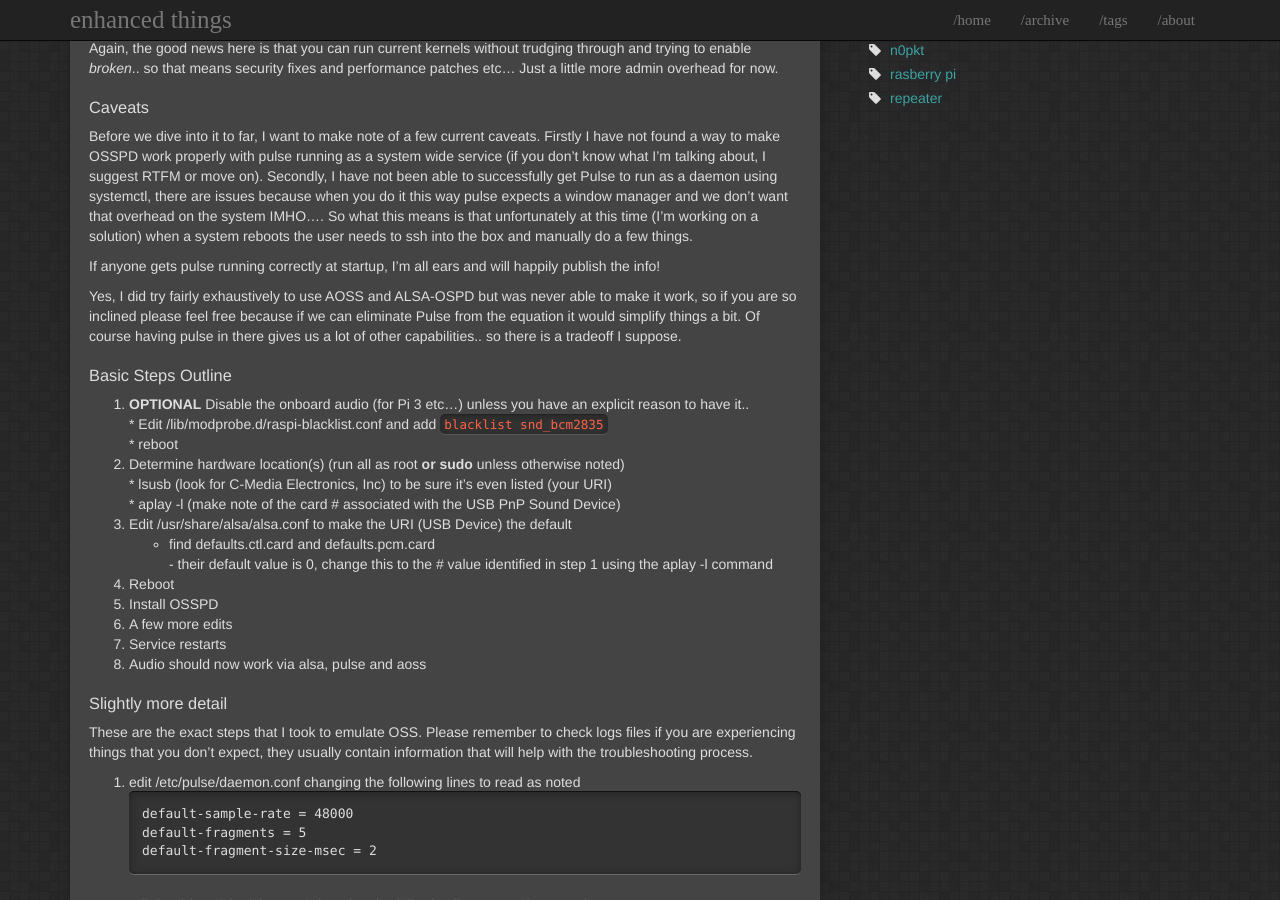
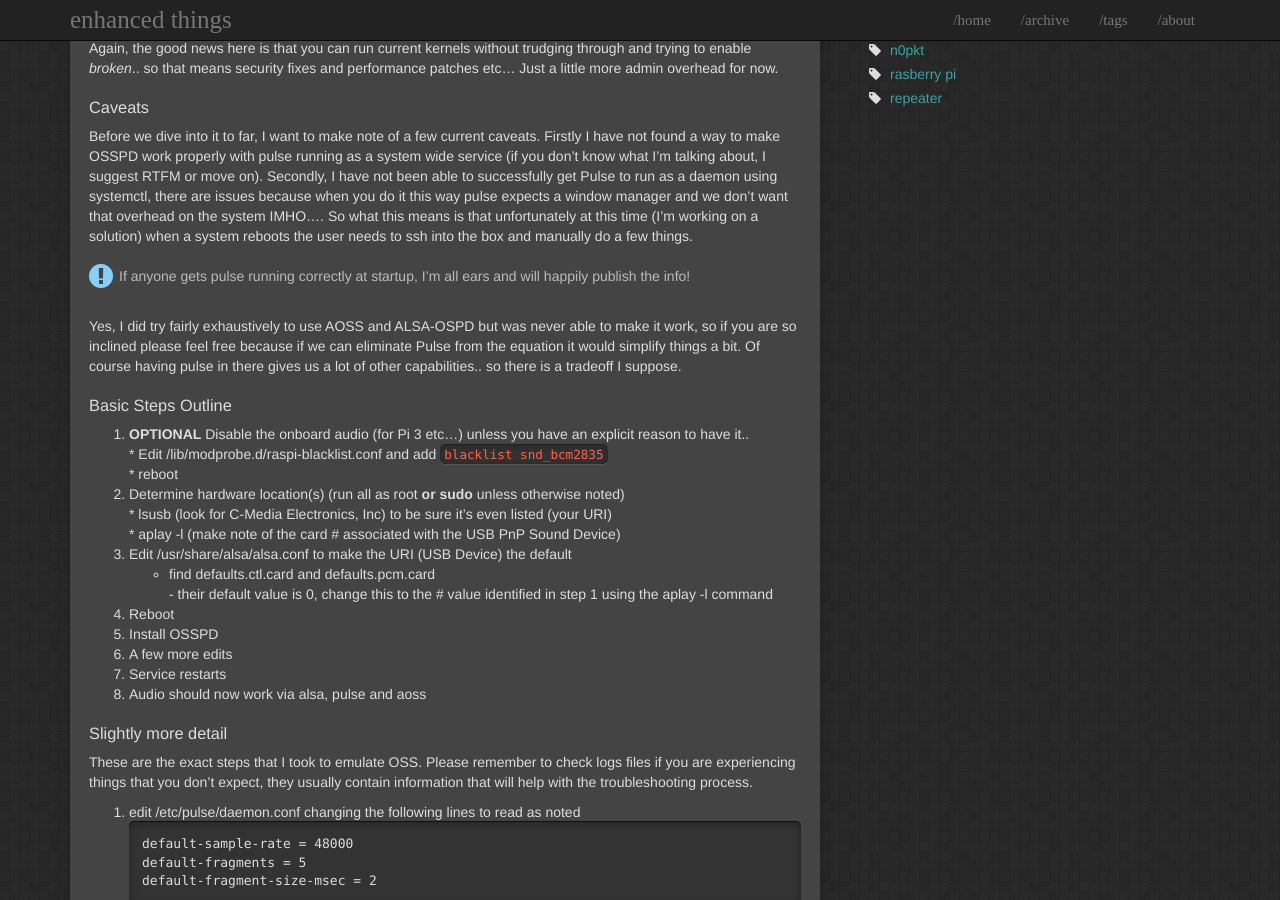
Before and after one commit to enhanced/enhanced.github.io, a Jekyll site: the page built from _posts/2018-08-01-ASL_With_ALSA.md, in a window 1280 px wide and 900 px high, scrolled down 419 px. Built offline with Jekyll 4.4.1, drawn with Linux system fonts in a browser that asks for light colours.

Commit message:
updates and things

```diff
--- a/_posts/2018-08-01-ASL_With_ALSA.md
+++ b/_posts/2018-08-01-ASL_With_ALSA.md
@@ -30,7 +30,8 @@ Again, the good news here is that you can run current kernels without trudging t
 
 Before we dive into it to far, I want to make note of a few current caveats.  Firstly I have not found a way to make OSSPD work properly with pulse running as a system wide service (if you don't know what I'm talking about, I suggest RTFM or move on).  Secondly, I have not been able to successfully get Pulse to run as a daemon using systemctl, there are issues because when you do it this way pulse expects a window manager and we don't want that overhead on the system IMHO....  So what this means is that unfortunately at this time (I'm working on a solution) when a system reboots the user needs to ssh into the box and manually do a few things.
 
-If anyone gets pulse running correctly at startup, I'm all ears and will happily publish the info!
+>If anyone gets pulse running correctly at startup, I'm all ears and will happily publish the info!
+{: .note}
 
 Yes, I did try fairly exhaustively to use AOSS and ALSA-OSPD but was never able to make it work, so if you are so inclined please feel free because if we can eliminate Pulse from the equation it would simplify things a bit.  Of course having pulse in there gives us a lot of other capabilities.. so there is a tradeoff I suppose.
 
```
